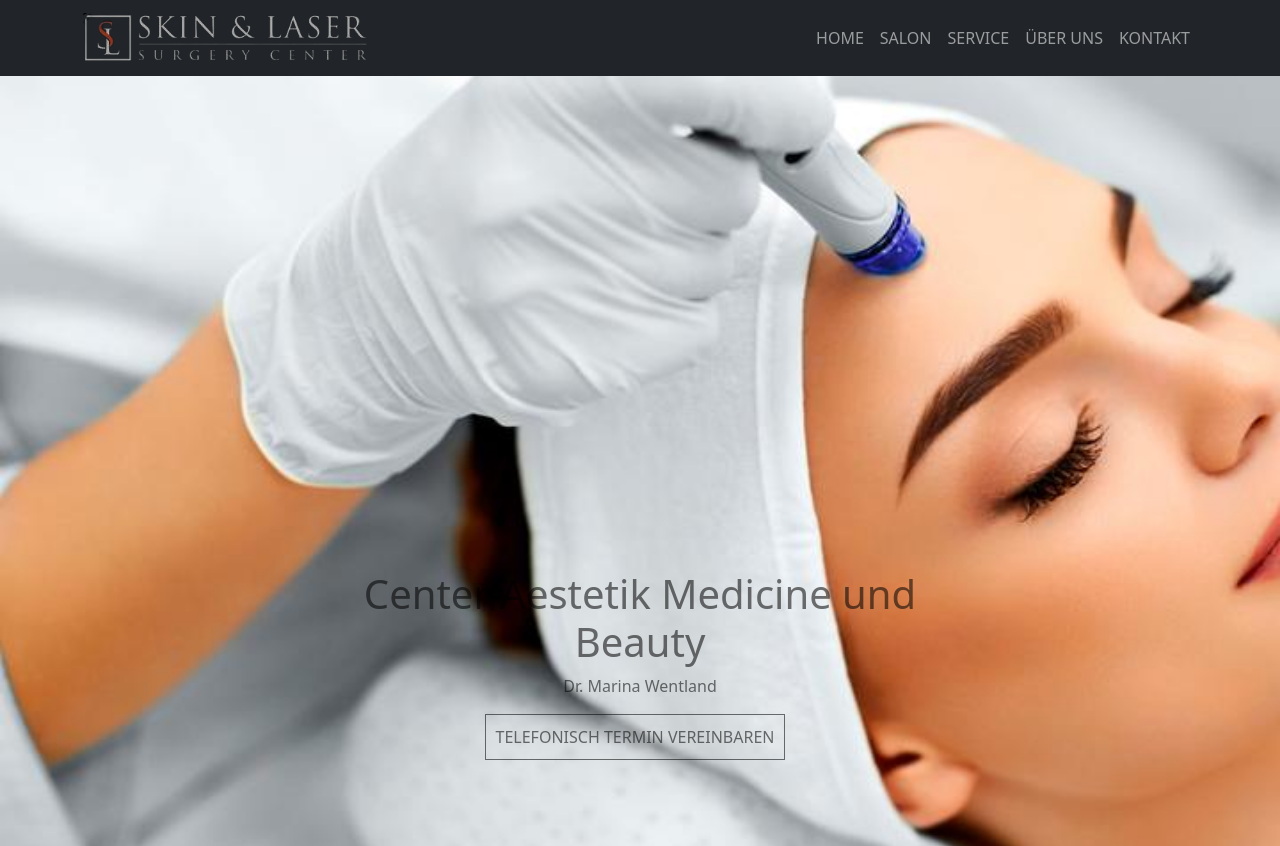
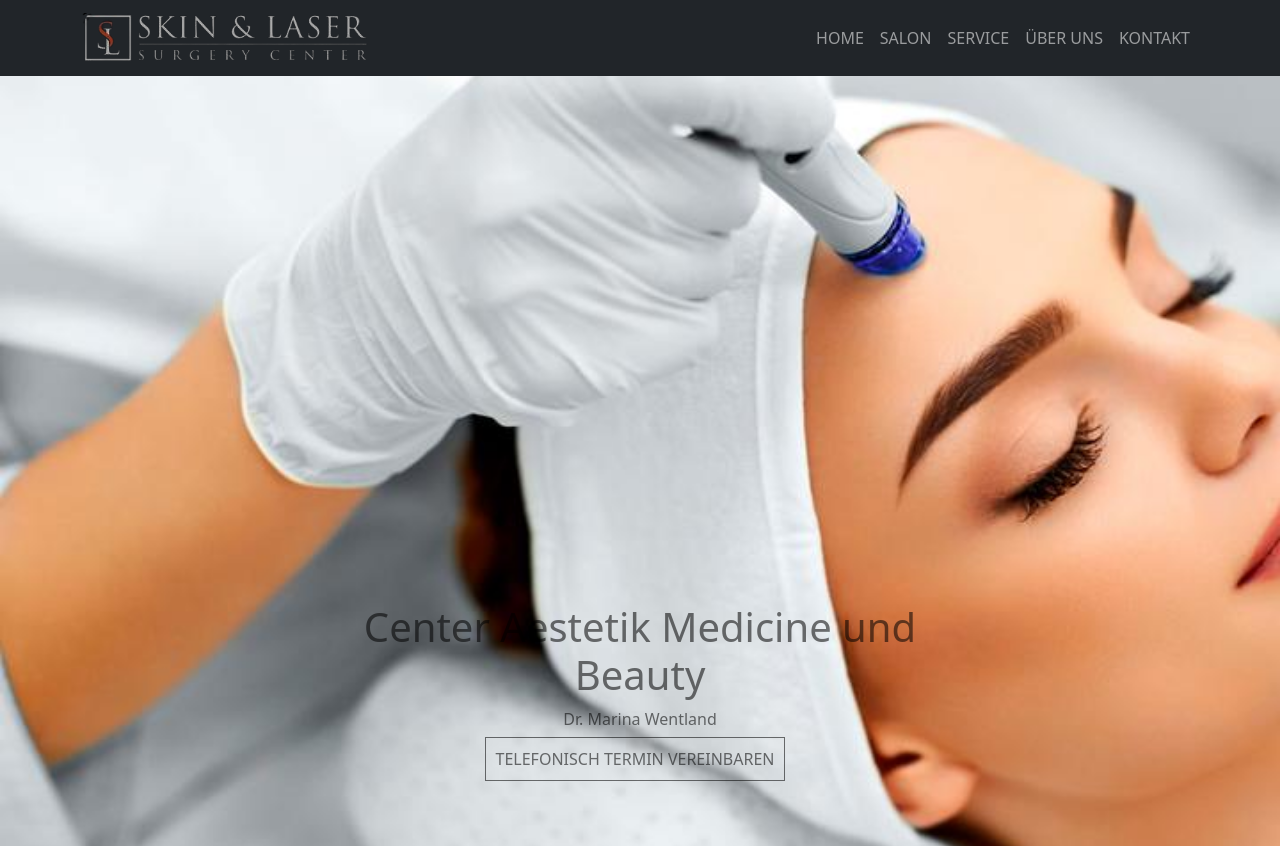
Before and after one commit to LenaMazurenko/praxis, a React (Create React App) app: page / in a window 1280 px wide. Shown: the top 846 px of the page. Built offline with nearby package versions, Linux system fonts and the light colour scheme.

Commit message:
binding link with Telnummer

```diff
--- a/src/Pages/Home.js
+++ b/src/Pages/Home.js
@@ -22,9 +22,13 @@ export const Home = () => {
                         <div className={s.heroText}>
                             <h1> Center Aestetik Medicine und Beauty</h1>
                             <p>Dr. Marina Wentland</p>
-                            <button className={s.btn}>
+
+                            <a
+                                href="tel:12345678"
+                                className={s.textStyleBtnLink}
+                            >
                                 TELEFONISCH TERMIN VEREINBAREN
-                            </button>
+                            </a>
                         </div>
                     </Container>
                 </div>
```
